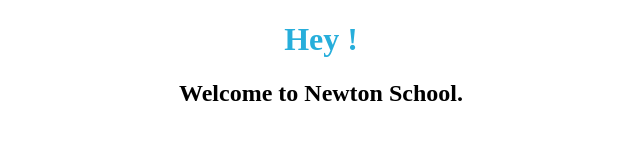
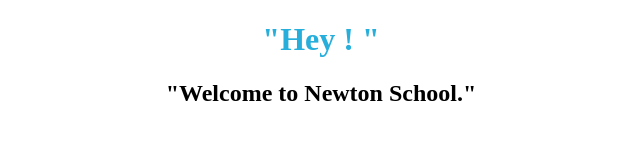
Before and after one commit to Shudhanshusoni/React-Basics-and-React-State---Greetings-with-Props---p9ek9ya9ol38, a React app: page / in a window 1280 px wide. Shown: the top 160 px of the page, without its empty margins (319-959 px from the left). Built offline with nearby package versions, Linux system fonts and the light colour scheme.

Commit message:
Update Welcome.js

```diff
--- a/src/components/Welcome.js
+++ b/src/components/Welcome.js
@@ -4,8 +4,8 @@ import React from'react';
 function Welcome (props){
     return(
         <>
-        <h1>Hey ! {props.name}</h1>
-        <h2>Welcome to Newton School.</h2>
+        <h1>"Hey ! {props.name}"</h1>
+        <h2>"Welcome to Newton School."</h2>
         </>
     );
 }
```
